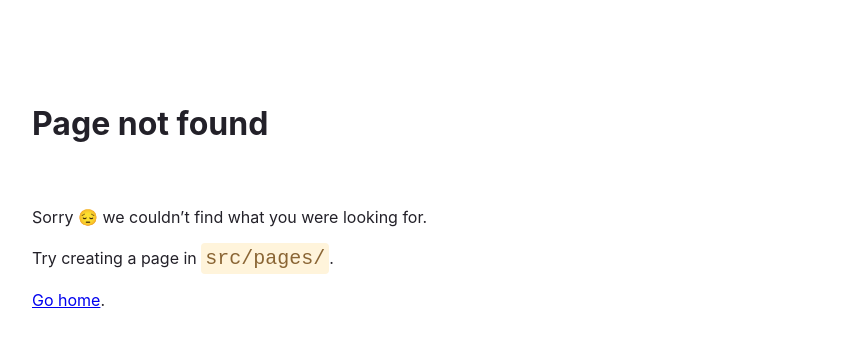
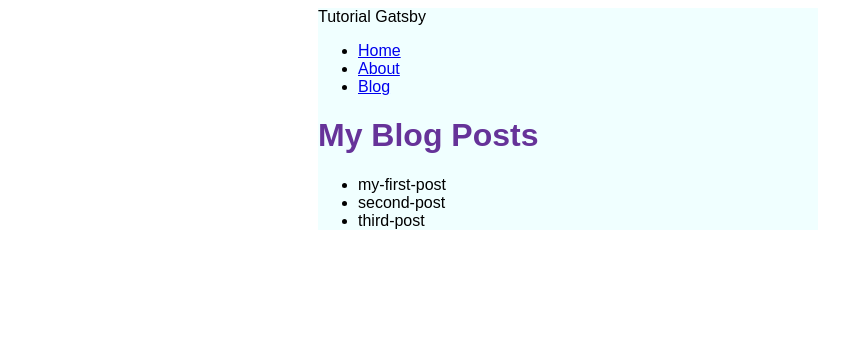
Before and after one commit to woodsleaf/getsby-tutorial, a Gatsby site: page /blog in a window 1280 px wide. Before the commit this address had no page. Shown: the whole page, without its empty margins (72-921 px from the left). Built offline with nearby package versions, Linux system fonts and the light colour scheme; Gatsby itself is replaced by a stand-in of ours.

Commit message:
Finished Gatsby Tutorial Part 4

```diff
--- a/gatsby-config.js
+++ b/gatsby-config.js
@@ -6,5 +6,12 @@
     plugins: [
         "gatsby-plugin-image",
         "gatsby-plugin-sharp",
+        {
+            resolve: "gatsby-source-filesystem",
+            options: {
+              name: `blog`,
+              path: `${__dirname}/blog`,
+            }
+        },
     ]
 }
--- a/src/components/layout.js
+++ b/src/components/layout.js
@@ -1,17 +1,29 @@
 import * as React from 'react'
-import { Link } from 'gatsby'
+import { Link, useStaticQuery, graphql } from 'gatsby'
 import {
   container,
   heading,
   navLinks,
   navLinkItem,
-  navLinkText
+  navLinkText,
+  siteTitle,
 } from './layout.module.css'
 
 const Layout = ({ pageTitle, children }) => {
+  const data = useStaticQuery(graphql`
+    query {
+      site {
+        siteMetadata {
+          title
+        }
+      }
+    }
+  `)
+
   return (
     <div className={container}>
-      <title>{pageTitle}</title>
+      <title>{pageTitle} | {data.site.siteMetadata.title}</title>
+      <header className={siteTitle}>{data.site.siteMetadata.title}</header>
       <nav>
         <ul className={navLinks}>
           <li className={navLinkItem}>
@@ -24,6 +36,11 @@
               About
             </Link>
           </li>
+          <li className={navLinkItem}>
+            <Link to="/blog" className={navLinkText}>
+              Blog
+            </Link>
+          </li>
         </ul>
       </nav>
       <main>
--- a/src/components/layout.module.css
+++ b/src/components/layout.module.css
@@ -2,7 +2,7 @@
   margin: auto;
   max-width: 500px;
   font-family: sans-serif;
-  background-color: gray;
+  background-color: azure;
 }
 
 .heading {
@@ -19,3 +19,9 @@
 .nav-link-text {
   color: black;
 }
+.site-title {
+  font-size: 3rem;
+  color: gray;
+  font-weight: 700;
+  margin: 3rem 0;
+}
--- /dev/null
+++ b/src/pages/blog.js
@@ -0,0 +1,31 @@
+import * as React from 'react'
+import { graphql } from 'gatsby'
+import Layout from '../components/layout'
+
+const BlogPage = ({ data }) => {
+  return (
+    <Layout pageTitle="My Blog Posts">
+      <ul>
+        {
+          data.allFile.nodes.map(node => (
+            <li key={node.name}>
+              {node.name}
+            </li>
+          ))
+        }
+      </ul>
+    </Layout>
+  )
+}
+
+export const query = graphql`
+  query {
+    allFile {
+      nodes {
+        name
+      }
+    }
+  }
+`
+
+export default BlogPage
```
Also changed, not shown: blog/my-first-post.mdx (added), blog/second-post.mdx (added), blog/third-post.mdx (added).
